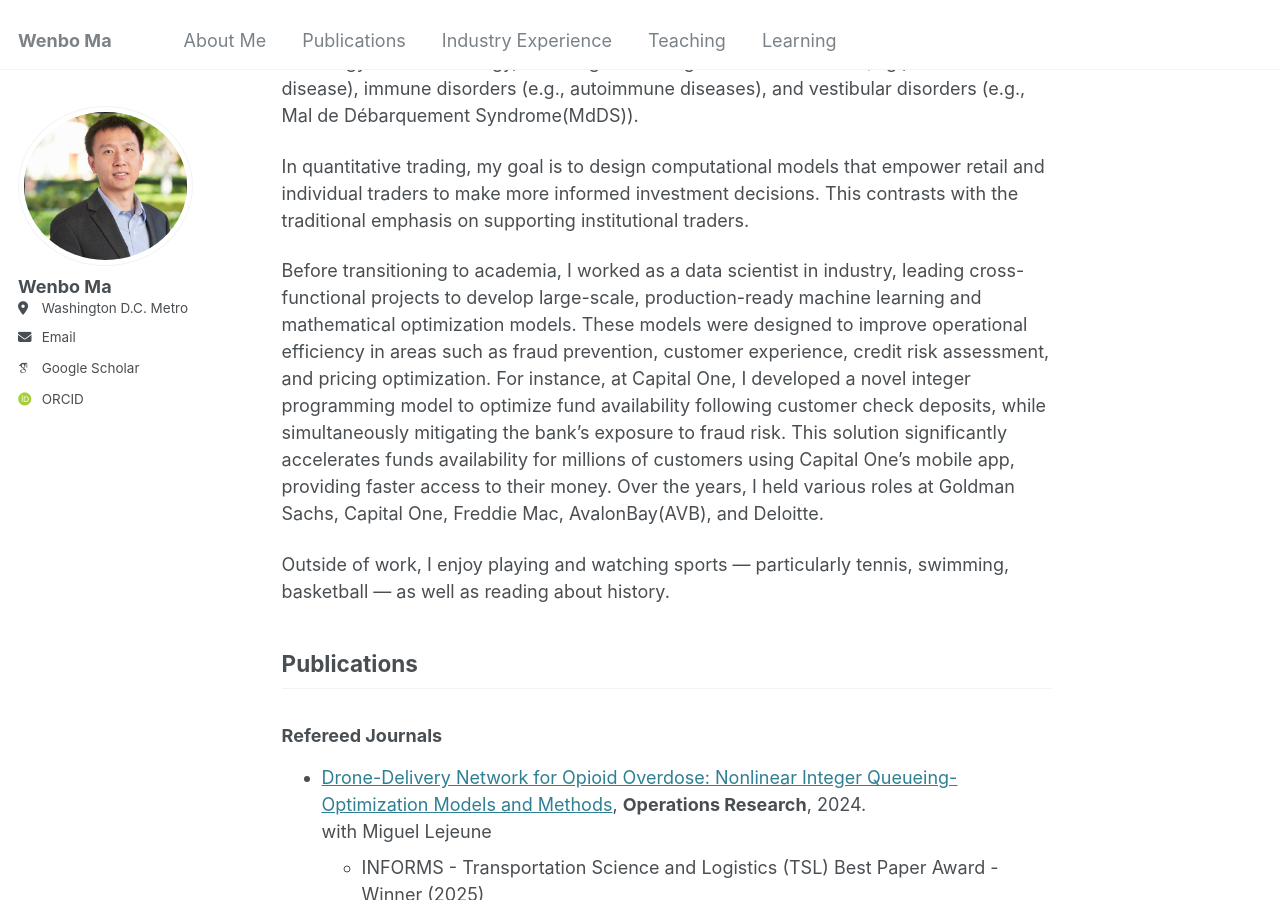
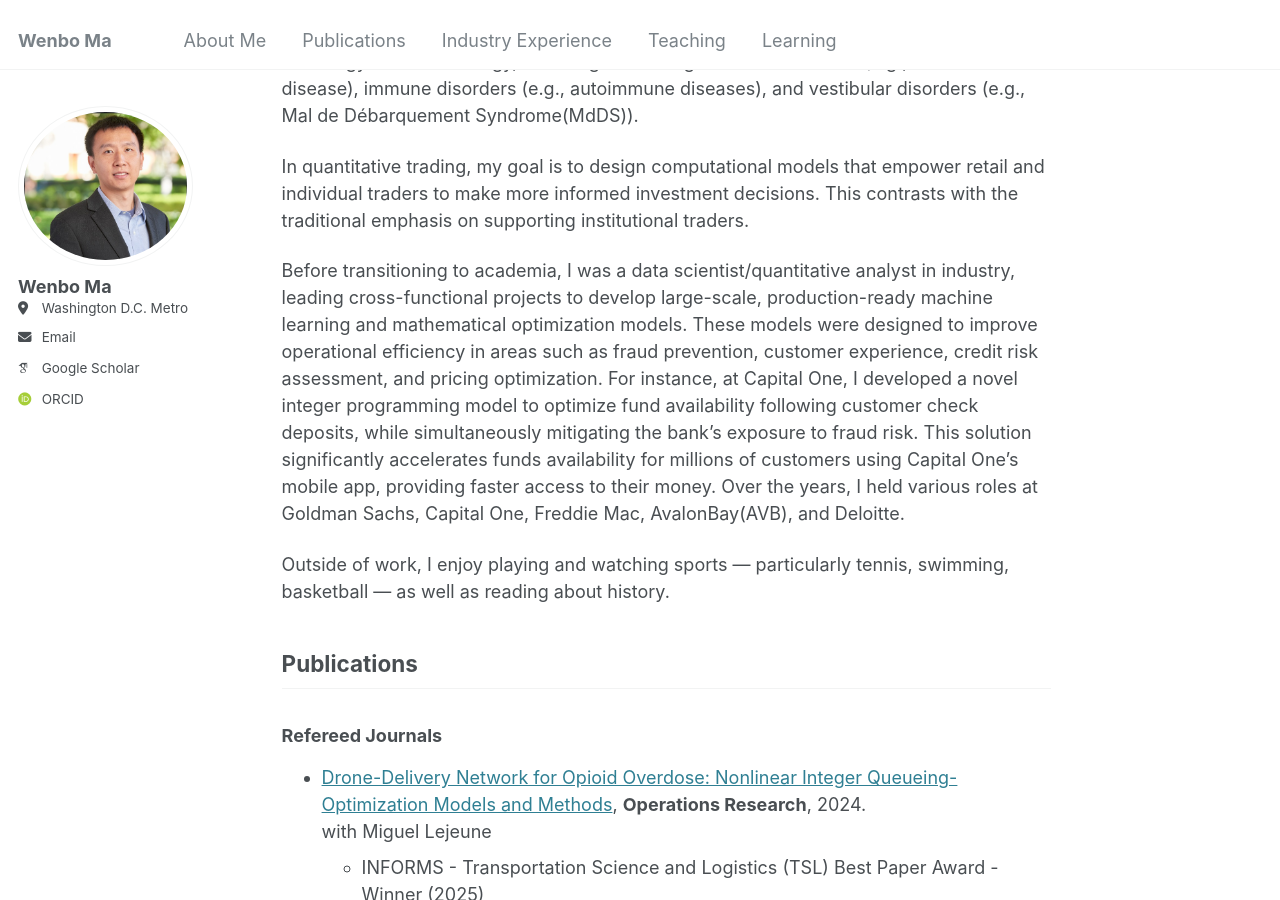
Before and after one commit to wenbo5565/wenbo5565.github.io, a Jekyll site: the page built from _pages/about.md, in a window 1280 px wide and 900 px high, scrolled down 484 px. Built offline with Jekyll 4.4.1, drawn with Linux system fonts in a browser that asks for light colours; some web fonts are replaced.

Commit message:
Update about.md

```diff
--- a/_pages/about.md
+++ b/_pages/about.md
@@ -17,7 +17,7 @@ In medical sciences, I am exploring how mathematical optimization can enhance th
 
 In quantitative trading, my goal is to design computational models that empower retail and individual traders to make more informed investment decisions. This contrasts with the traditional emphasis on supporting institutional traders.
 
-Before transitioning to academia, I worked as a data scientist in industry, leading cross-functional projects to develop large-scale, production-ready machine learning and mathematical optimization models. These models were designed to improve operational efficiency in areas such as fraud prevention, customer experience, credit risk assessment, and pricing optimization. For instance, at Capital One, I developed a novel integer programming model to optimize fund availability following customer check deposits, while simultaneously mitigating the bank’s exposure to fraud risk. This solution significantly accelerates funds availability for millions of customers using Capital One’s mobile app,  providing faster access to their money. Over the years, I held various roles at Goldman Sachs, Capital One, Freddie Mac, AvalonBay(AVB), and Deloitte.
+Before transitioning to academia, I was a data scientist/quantitative analyst in industry, leading cross-functional projects to develop large-scale, production-ready machine learning and mathematical optimization models. These models were designed to improve operational efficiency in areas such as fraud prevention, customer experience, credit risk assessment, and pricing optimization. For instance, at Capital One, I developed a novel integer programming model to optimize fund availability following customer check deposits, while simultaneously mitigating the bank’s exposure to fraud risk. This solution significantly accelerates funds availability for millions of customers using Capital One’s mobile app,  providing faster access to their money. Over the years, I held various roles at Goldman Sachs, Capital One, Freddie Mac, AvalonBay(AVB), and Deloitte.
 
 Outside of work, I enjoy playing and watching sports — particularly tennis, swimming, basketball — as well as reading about history.
 
```
